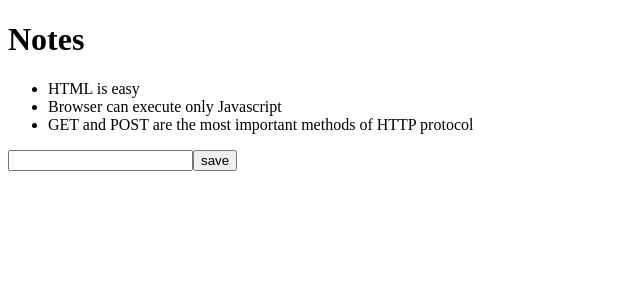
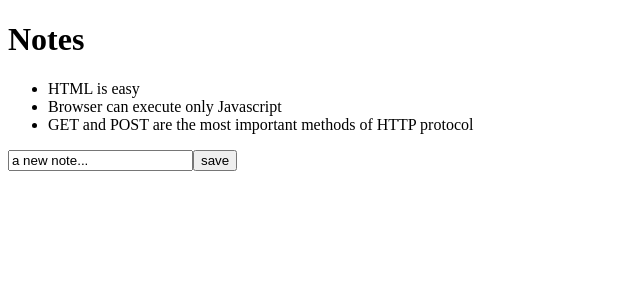
Before and after one commit to raiden808/fullstackopen-notes, a React (Create React App) app: page / in a window 1280 px wide. Shown: the top 300 px of the page, without its empty margins (0-640 px from the left). Built offline with nearby package versions, Linux system fonts and the light colour scheme.

Commit message:
add input setting

```diff
--- a/src/App.js
+++ b/src/App.js
@@ -4,9 +4,19 @@
 const App = (props) => {
 
   const [notes,setNotes] = useState(props.notes)
+  const [newNote, setNewNote] = useState(
+    'a new note...'
+  )
 
   const addNote = (event) => {
+    event.preventDefault()
 
+    console.log('button clicked', event.target)
+  }
+
+  const handleNoteChange = (event) => {
+    console.log(event.target.value)
+    setNewNote(event.target.value)
   }
 
   const rows = () => notes.map(note => <Note key={note.id} note={note} />);
@@ -16,7 +26,10 @@
       <h1>Notes</h1>
       <ul>{rows()}</ul>
       <form onSubmit={addNote}>
-      	<input />
+      	<input
+          value={newNote}
+          onChange={handleNoteChange}
+        />
       	<button type="submit" >save</button>
       </form>
     </div>
```
